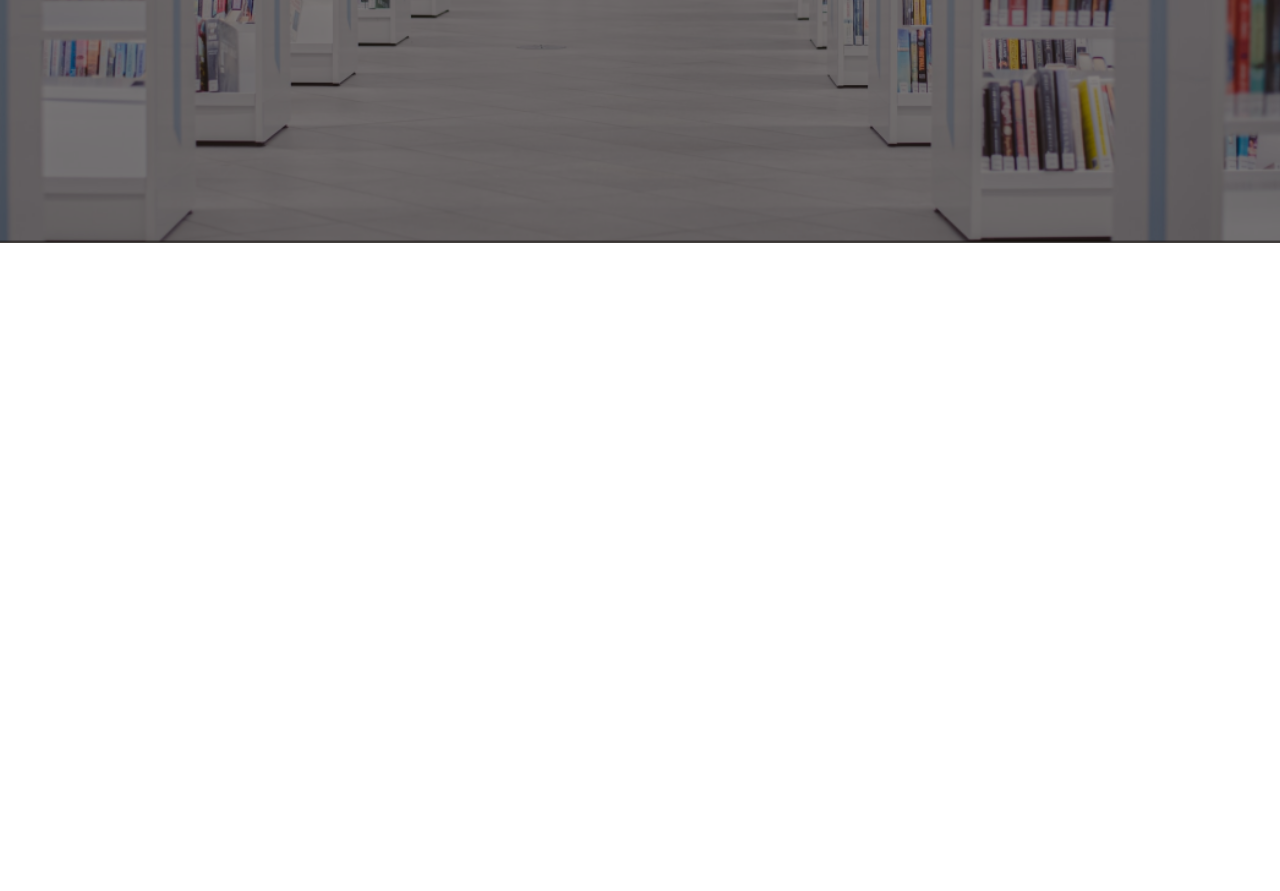
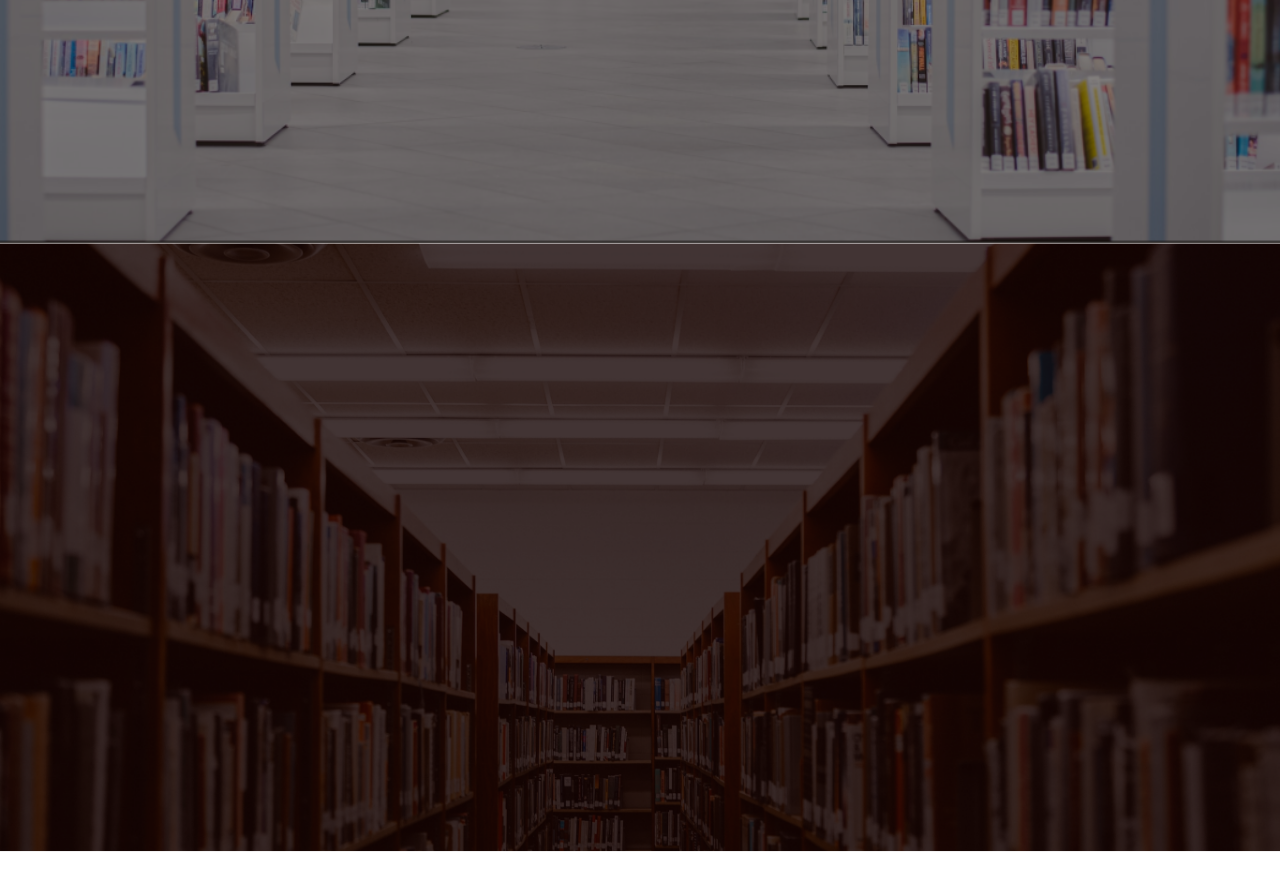
Before and after one commit to SardorDev12/Book-Shop, a plain HTML site: page index.html in a window 1280 px wide. Shown: the part 557-1448 px from the top of the page. Before the commit the page ends 800 px from the top, so only its background shows below. Drawn offline with Linux system fonts and the light colour scheme.

Commit message:
feat: shopping section background image

```diff
--- a/index.js
+++ b/index.js
@@ -57,3 +57,13 @@ titleDiv.appendChild(title2);
 main.appendChild(titleDiv);
 
 //SHOPPING SECTION
+//background
+const shopping = document.createElement("section");
+shopping.classList.add("shopping-section");
+const shoppingBgImage = document.createElement("div");
+shoppingBgImage.classList.add("shopping-bg-image");
+const shoppingImage = document.createElement("img");
+shoppingImage.src = "./Images/bg-image 2.png";
+shoppingBgImage.appendChild(shoppingImage);
+shopping.appendChild(shoppingBgImage);
+body.appendChild(shopping);
--- a/style.css
+++ b/style.css
@@ -100,3 +100,14 @@ main::after {
   color: #fff;
 }
 /* /main */
+
+/* shopping section */
+.shopping-section {
+  width: 100%;
+  height: 100vh;
+}
+
+.shopping-bg-image {
+  width: 100%;
+}
+/* /shopping section */
```
